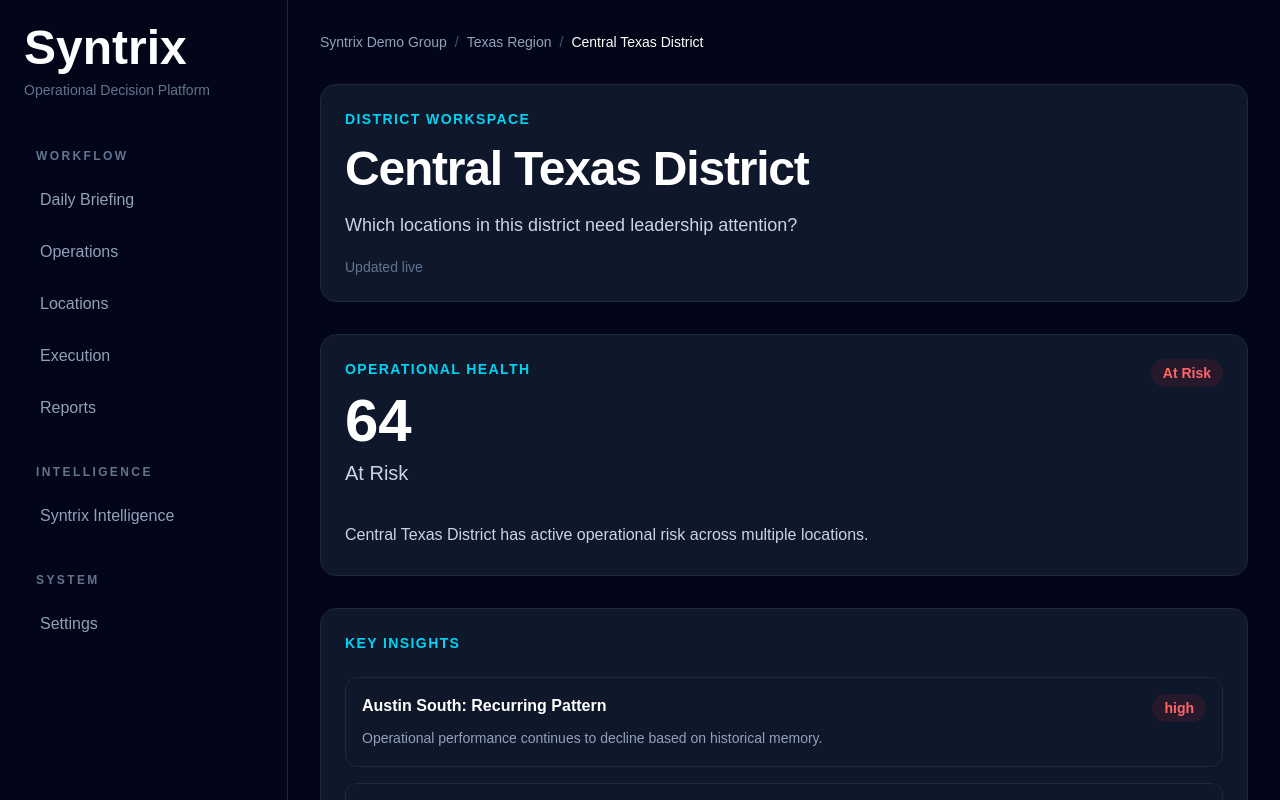
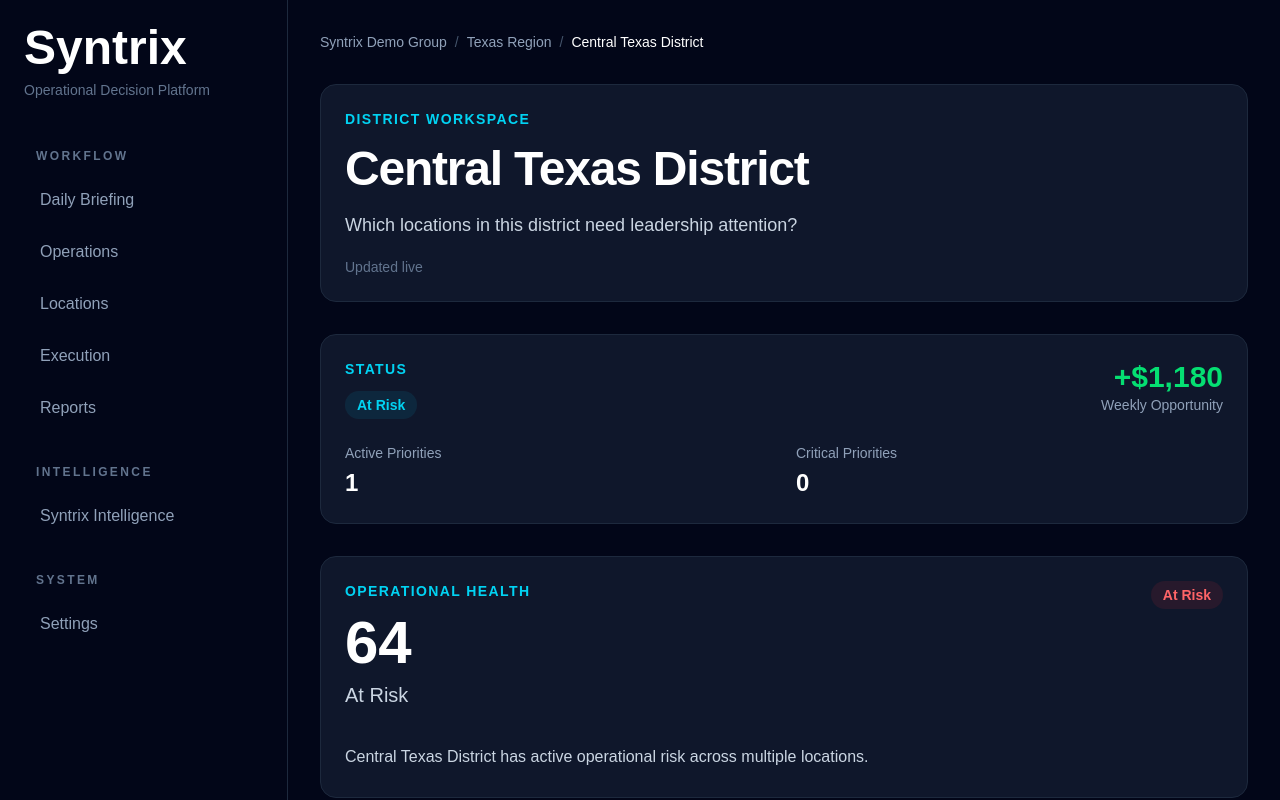
Before and after one commit to SyntrixAI/syntrix-ops, a Next.js app: page /districts/central-texas in a window 1280 px wide. Shown: the top 800 px of the page. Built offline with nearby package versions, Linux system fonts and the light colour scheme.

Commit message:
Add workspace status business component

```diff
--- a/src/app/districts/[id]/page.js
+++ b/src/app/districts/[id]/page.js
@@ -6,6 +6,7 @@ import WorkspaceHeader from "../../../components/business/WorkspaceHeader";
 import HealthOverview from "../../../components/business/HealthOverview";
 import KeyInsights from "../../../components/business/KeyInsights";
 import WorkspaceSection from "../../../components/business/WorkspaceSection";
+import WorkspaceStatus from "../../../components/business/WorkspaceStatus";
 import OperationsQueue from "../../../components/operations/InvestigationQueue";
 import ExecutionQueue from "../../../components/execution/ExecutionQueue";
 import Card from "../../../components/ui/Card";
@@ -51,6 +52,13 @@ export default async function DistrictPage({ params }) {
           title={district.name}
           decision="Which locations in this district need leadership attention?"
           updatedAt="Updated live"
+        />
+
+        <WorkspaceStatus
+          status={metrics.healthStatus}
+          activePriorities={metrics.activePriorities}
+          criticalPriorities={metrics.criticalPriorities}
+          estimatedRecovery={metrics.estimatedRecovery}
         />
 
         <HealthOverview health={overview.health} />
--- /dev/null
+++ b/src/components/business/WorkspaceStatus/index.jsx
@@ -0,0 +1,73 @@
+import Card from "../../ui/Card";
+import Badge from "../../ui/Badge";
+
+export default function WorkspaceStatus({
+  status,
+  activePriorities,
+  criticalPriorities,
+  estimatedRecovery,
+}) {
+  return (
+    <Card>
+      <div className="flex items-start justify-between">
+        <div>
+          <p className="text-sm font-semibold uppercase tracking-widest text-cyan-400">
+            Status
+          </p>
+
+          <div className="mt-3">
+            <Badge tone={getTone(status)}>
+              {status}
+            </Badge>
+          </div>
+        </div>
+
+        <div className="text-right">
+          <p className="text-3xl font-bold text-green-400">
+            +${estimatedRecovery.toLocaleString()}
+          </p>
+
+          <p className="text-sm text-slate-400">
+            Weekly Opportunity
+          </p>
+        </div>
+      </div>
+
+      <div className="mt-6 grid gap-6 md:grid-cols-2">
+        <Metric
+          label="Active Priorities"
+          value={activePriorities}
+        />
+
+        <Metric
+          label="Critical Priorities"
+          value={criticalPriorities}
+        />
+      </div>
+    </Card>
+  );
+}
+
+function Metric({ label, value }) {
+  return (
+    <div>
+      <p className="text-sm text-slate-400">{label}</p>
+      <p className="mt-1 text-2xl font-bold text-white">
+        {value}
+      </p>
+    </div>
+  );
+}
+
+function getTone(status) {
+  switch (status?.toLowerCase()) {
+    case "healthy":
+      return "success";
+    case "watch":
+      return "warning";
+    case "critical":
+      return "danger";
+    default:
+      return "info";
+  }
+}
```
